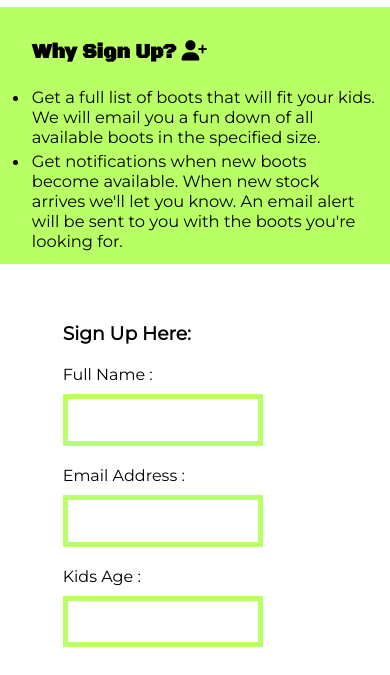
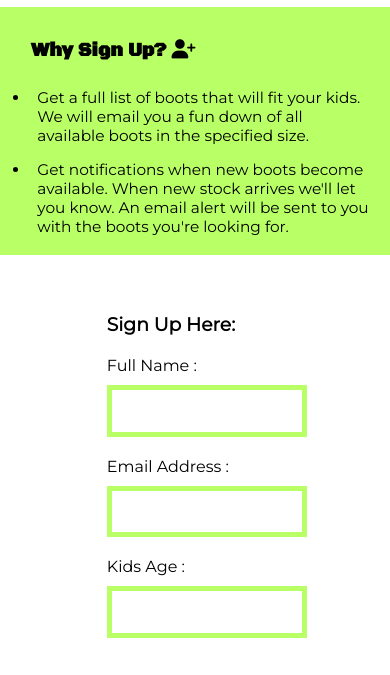
Before and after one commit to t0bes1/bootx, a plain HTML site: page sign-up.html in a window 390 px wide. Shown: the part 113-788 px from the top of the page. Drawn offline with Linux system fonts and the light colour scheme.

Commit message:
Update sign up page to be centered on mobile

```diff
--- a/assets/css/style.css
+++ b/assets/css/style.css
@@ -274,7 +274,7 @@ a:hover {
 #sign-up-why li {
     font-size: 120%;
     margin-left: 5%;
-    padding: 0.5%;
+    padding: 2%;
 }
 
 #sign-up-form {
@@ -285,7 +285,6 @@ a:hover {
     font-family: var(--secondary-ff);
     margin-left: 5%;
     max-width: 50%;
-
     display: flex;
     flex-direction: column;
     justify-content: space-between;
@@ -351,7 +350,8 @@ a:hover {
     background-color: var(--secondary-clr);
     text-align: center;
     padding: 2%;
-    margin-bottom: 500px;
+    margin-bottom: 300px;
+    margin-top: 100px;
 }
 
 /*footer*/
@@ -477,10 +477,22 @@ footer {
     }
 
     #sign-up-why {
-        font-size: 85%;
+        font-size: 80%;
+        padding: 3%;
     }
 
     .social-container a {
         font-size: 200%;
     }
+
+    #sign-up-form {
+        display: flex;
+        justify-content: center;
+    }
+
+    #sign-up-form-detail {
+        font-family: var(--secondary-ff);
+        margin-left: 0;
+        max-width: 60%;
+    }
 }
```
Also changed, not shown: index.html (+2 -2 lines), top-boots.html (+1 -1 lines).
